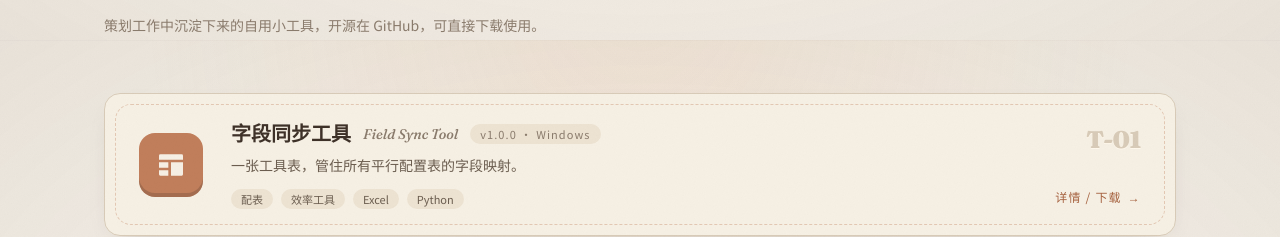
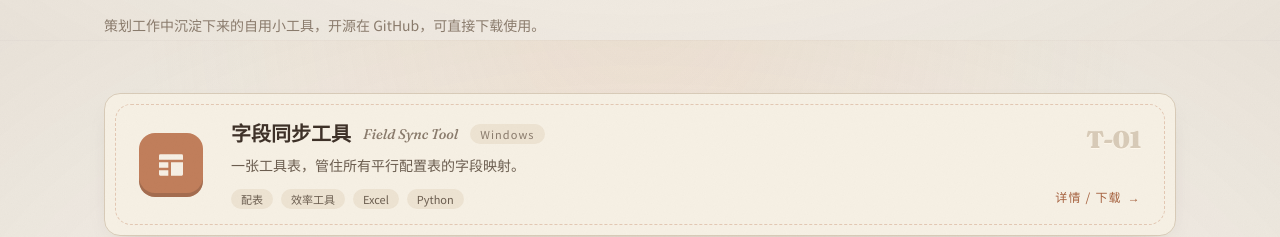
Before and after one commit to SainolT/SainolT.github.io, a React (Vite) app: page / in a window 1280 px wide. Shown: the part 2360-2597 px from the top of the page. Built offline with nearby package versions, Linux system fonts and the light colour scheme; no server answers.

Commit message:
工具版本号改为动态读取 GitHub latest release

```diff
--- a/src/components/ToolDetail.tsx
+++ b/src/components/ToolDetail.tsx
@@ -1,5 +1,6 @@
 import { useEffect } from 'react'
 import type { Tool } from '../data/tools'
+import { useLatestRelease } from '../hooks/useLatestRelease'
 
 interface Props {
   tool: Tool | null
@@ -7,6 +8,7 @@ interface Props {
 }
 
 export default function ToolDetail({ tool, onClose }: Props) {
+  const version = useLatestRelease(tool?.repoUrl)
   // Esc 关闭 + 锁定背景滚动
   useEffect(() => {
     if (!tool) return
@@ -42,9 +44,11 @@ export default function ToolDetail({ tool, onClose }: Props) {
               <span className="font-display text-outline text-3xl font-black md:text-4xl">
                 {tool.index}
               </span>
-              <span className="rounded-full bg-[#A8A487] px-3 py-0.5 text-[11px] tracking-widest text-[#3E3128]">
-                {tool.version}
-              </span>
+              {version && (
+                <span className="rounded-full bg-[#A8A487] px-3 py-0.5 text-[11px] tracking-widest text-[#3E3128]">
+                  {version}
+                </span>
+              )}
               <span className="rounded-full border border-[#D8CBB8] px-3 py-0.5 text-[11px] tracking-widest text-[#8A7B6C]">
                 {tool.platform}
               </span>
@@ -96,7 +100,7 @@ export default function ToolDetail({ tool, onClose }: Props) {
             {/* 元信息侧栏 */}
             <dl className="h-fit space-y-0 rounded-2xl border border-[#E0D4C0] bg-[#EFE6D4]/70 p-5 text-sm">
               {[
-                ['版本', tool.version],
+                ...(version ? [['版本', version]] : []),
                 ['平台', tool.platform],
                 ['大小', tool.size],
                 ['更新', tool.date],
--- a/src/data/tools.ts
+++ b/src/data/tools.ts
@@ -4,7 +4,6 @@ export interface Tool {
   index: string
   name: string
   nameEn: string
-  version: string
   date: string
   platform: string
   size: string
@@ -22,7 +21,6 @@ export const tools: Tool[] = [
     index: 'T-01',
     name: '字段同步工具',
     nameEn: 'Field Sync Tool',
-    version: 'v1.0.0',
     date: '2026-10',
     platform: 'Windows',
     size: '约 10.5 MB',
--- /dev/null
+++ b/src/hooks/useLatestRelease.ts
@@ -0,0 +1,41 @@
+import { useEffect, useState } from 'react'
+
+/** 模块级缓存：同一会话内同一仓库只请求一次 */
+const cache = new Map<string, string | null>()
+
+/**
+ * 读取 GitHub 仓库最新 Release 的 tag（如 v1.0.0）。
+ * 请求失败或没有 Release 时返回 null，调用方直接不显示版本号即可。
+ */
+export function useLatestRelease(repoUrl: string | undefined): string | null {
+  const [tag, setTag] = useState<string | null>(
+    repoUrl ? cache.get(repoUrl) ?? null : null
+  )
+
+  useEffect(() => {
+    if (!repoUrl) return
+    if (cache.has(repoUrl)) {
+      setTag(cache.get(repoUrl) ?? null)
+      return
+    }
+    const m = repoUrl.match(/github\.com\/([^/]+)\/([^/#?]+)/)
+    if (!m) return
+    const repo = m[2].replace(/\.git$/, '')
+    let alive = true
+    fetch(`https://api.github.com/repos/${m[1]}/${repo}/releases/latest`)
+      .then((r) => (r.ok ? r.json() : null))
+      .then((d) => {
+        const t: string | null = d?.tag_name ?? null
+        cache.set(repoUrl, t)
+        if (alive) setTag(t)
+      })
+      .catch(() => {
+        cache.set(repoUrl, null)
+      })
+    return () => {
+      alive = false
+    }
+  }, [repoUrl])
+
+  return tag
+}
--- a/src/sections/Toolkit.tsx
+++ b/src/sections/Toolkit.tsx
@@ -1,11 +1,13 @@
 import { useState } from 'react'
 import { tools, type Tool } from '../data/tools'
 import { useReveal } from '../hooks/useReveal'
+import { useLatestRelease } from '../hooks/useLatestRelease'
 import ToolDetail from '../components/ToolDetail'
 
 /** 工具卡：图标徽章 + 虚线内框，与首页按钮同一语言 */
 function ToolCard({ tool, onOpen }: { tool: Tool; onOpen: () => void }) {
   const ref = useReveal<HTMLButtonElement>()
+  const version = useLatestRelease(tool.repoUrl)
 
   return (
     <button ref={ref} onClick={onOpen} className="reveal group relative w-full text-left">
@@ -30,7 +32,7 @@ function ToolCard({ tool, onOpen }: { tool: Tool; onOpen: () => void }) {
                 {tool.nameEn}
               </span>
               <span className="rounded-full bg-[#EDE3D2] px-2.5 py-0.5 text-[11px] tracking-widest text-[#8A7B6C]">
-                {tool.version} · {tool.platform}
+                {version ? `${version} · ` : ''}{tool.platform}
               </span>
             </div>
             <p className="mt-1.5 line-clamp-2 text-sm leading-relaxed text-[#6B5D4F]">
```
